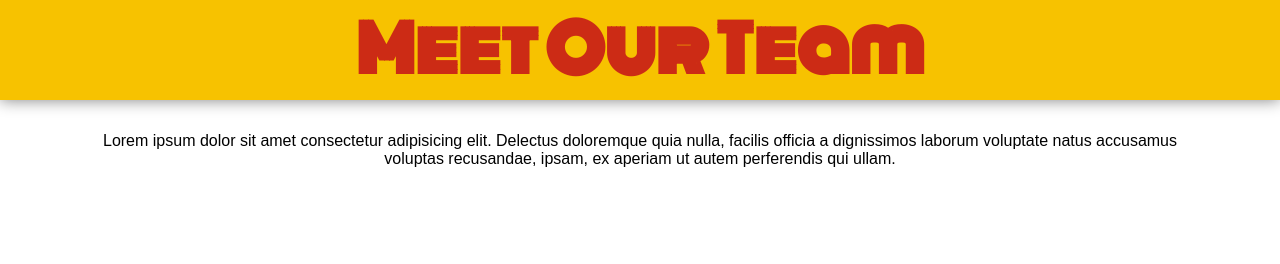
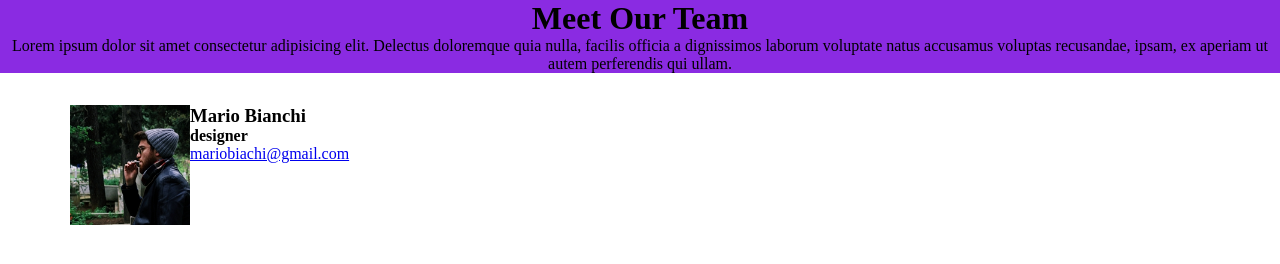
Before and after one commit to lucaruboni/html-css-float-cards, a plain HTML site: page index.html in a window 1280 px wide. Drawn offline with Linux system fonts and the light colour scheme; a web font is replaced by a local one.

Commit message:
initial commit [add]HEADER FOOTER  row content and css

```diff
--- a/assets/css/style.css
+++ b/assets/css/style.css
@@ -1,31 +1,51 @@
+/* region common rules */
+
+
 *{
     box-sizing: border-box;
     margin: 0;
     padding: 0;
 }
 
-header h1{
-    font-family: 'Monoton', cursive;
-    font-size: 4rem;
-    color: #c71818e2;
-    text-align: center;
-    margin-bottom: 2rem;
-    box-shadow: 0 0 15px grey;
-    background-color:  #f7c200;
+.left{
+    float: left;
+}
+
+.image{
+    width: 120px;
+}
+
+.col-4{
+    background-color: black;
 
 }
 
-header p{
+/*
+endregion common rules */
+
+
+/* utilities */
+
+main{margin-top: 2rem;}
+
+header{
+    background-color: blueviolet;
     text-align: center;
-    padding: 0 5rem;
-    margin-bottom: 1rem;
 }
 
+.container{
+    max-width: 1140px;
+    margin: auto;
+}
 
-/* UTILITY */
+.row::after{
+    content: "";
+    display: table;
+    clear: both;
+}
 
-.header-container{
-    max-width: 1500px;
-    font-family: 'Laila', sans-serif;
-    font-weight: 500;
+col-4{
+    float: left;
+    width: calc((100%/12) * 4);
+    padding: 1rem;
 }
--- a/index.html
+++ b/index.html
@@ -25,8 +25,29 @@
             Lorem ipsum dolor sit amet consectetur adipisicing elit. Delectus doloremque quia nulla, facilis officia a dignissimos laborum voluptate natus accusamus voluptas recusandae, ipsam, ex aperiam ut autem perferendis qui ullam.
         </p>
      </header>
+   </div>
 
-     <main class="main_container"></main>
-   </div>
+   <main id="app-main">
+     <div class="container">
+        <div class="row clearfix">
+            <div class="col-4">
+                <div class="card clearfix">
+                    <img class="image left" src="./assets/img/male1.png" alt="">
+                    <div class="details left">
+                        <h3>Mario Bianchi</h3>
+                        <h4>designer</h4>
+                        <a href="#">mariobiachi@gmail.com</a>
+                    </div>
+                </div>
+            </div>
+
+        </div>
+     </div>
+   </main>
+
+   <footer class="app-footer">
+
+   </footer>
+
 </body>
 </html>
```
